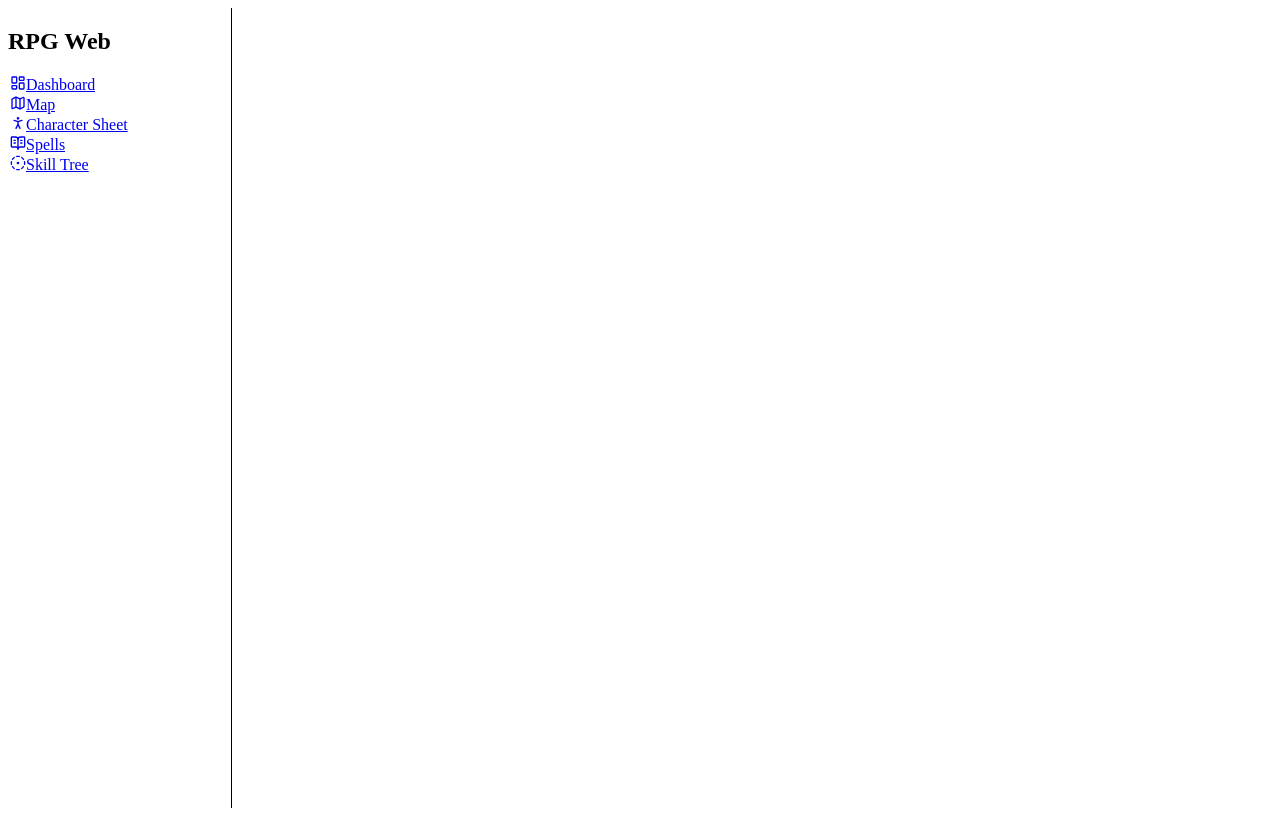
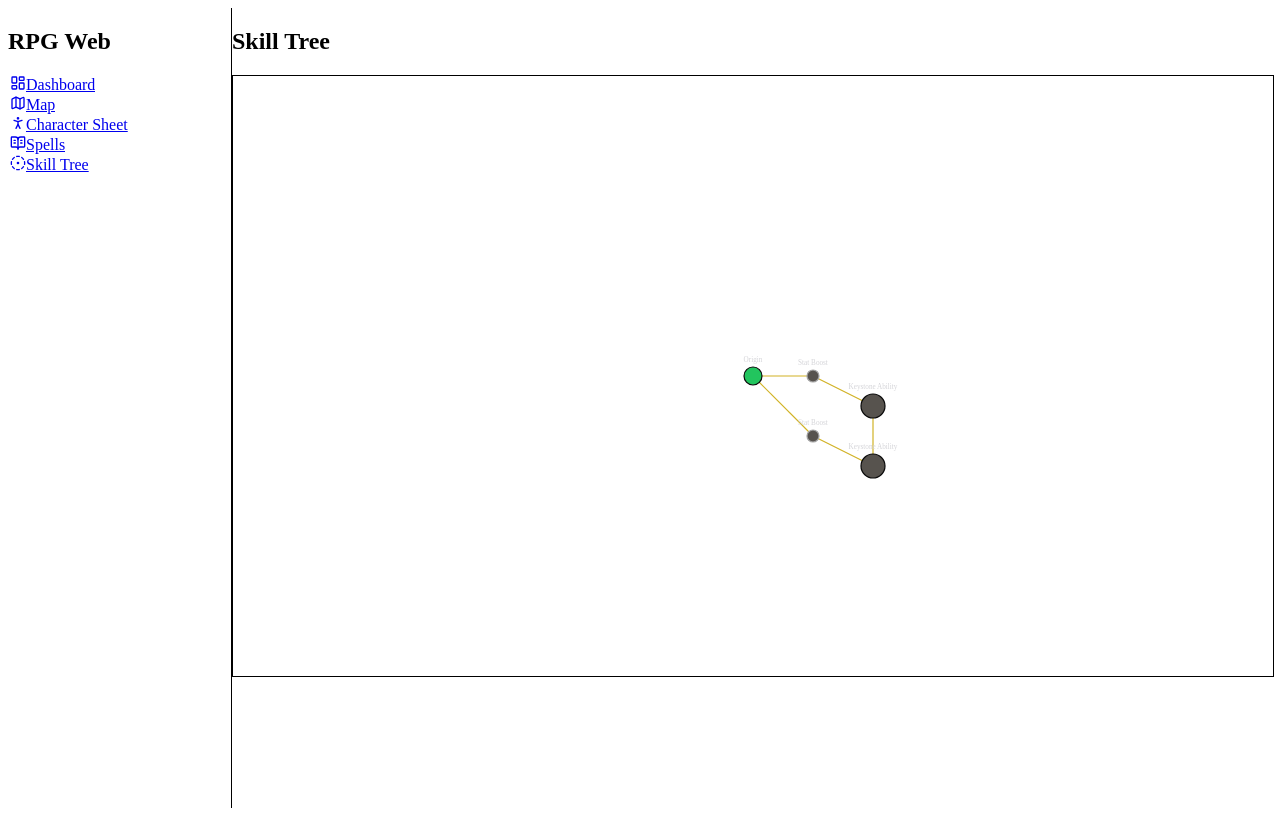
Before and after one commit to Myseriae/rpg-web, a React (Vite) app: page /skill-tree in a window 1280 px wide. Built offline with nearby package versions, Linux system fonts and the light colour scheme.

Commit message:
SkillTree demo ready

```diff
--- /dev/null
+++ b/src/features/skilltree/components/SkillTreeCanvas.tsx
@@ -0,0 +1,88 @@
+import type { SkillTree, SkillNode, NodeId } from "../types";
+
+type Props = {
+  tree: SkillTree;
+  unlockedNodes: Set<NodeId>;
+  canUnlock: (n: NodeId) => boolean;
+  onNodeClick: (id: NodeId) => void;
+};
+
+export default function SkillTreeCanvas({
+  tree,
+  unlockedNodes,
+  canUnlock,
+  onNodeClick,
+}: Props) {
+  const byId = new Map(tree.nodes.map((n) => [n.id, n]));
+
+  const radius = (kind: SkillNode["kind"]) =>
+    kind === "start" ? 15 : kind === "keystone" ? 20 : 10;
+
+  return (
+    <svg
+      viewBox="0 0 1000 1000"
+      className="w-full h-[600px] bg-zinc-950 rounded-xl border border-zinc-800"
+    >
+      {tree.nodes.map((a) =>
+        a.links
+          .filter((bid) => a.id < bid) // draw once
+          .map((bid) => {
+            const b = byId.get(bid)!;
+            return (
+              <line
+                key={`${a.id}-${b.id}`}
+                x1={a.pos.x}
+                y1={a.pos.y}
+                x2={b.pos.x}
+                y2={b.pos.y}
+                stroke="#d1b225ff"
+                strokeWidth={2}
+                strokeLinecap="round"
+              />
+            );
+          }),
+      )}
+      {tree.nodes.map((n) => {
+        const r = radius(n.kind);
+
+        const isStart = n.kind === "start";
+        const isOn = unlockedNodes.has(n.id);
+
+        // Only show “unlockable” state for nodes that are NOT start and NOT already on
+        const canOn = !isStart && !isOn && canUnlock(n.id);
+
+        const fill = isStart ? "#22c55e" : isOn ? "#eab308ff" : "#57534e";
+        const stroke = canOn ? "#a3a3a3" : "#0a0a0a";
+        const cursor = canOn ? "pointer" : "default";
+
+        const handleClick = () => {
+          if (!isStart) onNodeClick(n.id); // start cannot be clicked
+        };
+
+        return (
+          <g key={n.id}>
+            <circle
+              cx={n.pos.x}
+              cy={n.pos.y}
+              r={r}
+              fill={fill}
+              stroke={stroke}
+              strokeWidth={2}
+              style={{ cursor }}
+              onClick={handleClick}
+            />
+            <text
+              x={n.pos.x}
+              y={n.pos.y - (r + 8)}
+              textAnchor="middle"
+              fontSize={12}
+              fill="#d4d4d8"
+            >
+              {n.title}
+            </text>
+          </g>
+        );
+      })}
+    </svg>
+  );
+}
--- a/src/features/skilltree/data.ts
+++ b/src/features/skilltree/data.ts
@@ -1,9 +1,8 @@
-import type { SkillNode } from "./types";
-import type { NodeId } from "./types";
+import type { SkillTree, SkillNode, NodeId } from "./types";
 
 const nodes: SkillNode[] = [
   {
-    id: "start",
+    id: "1",
     title: "Origin",
     kind: "start",
     pos: { x: 500, y: 500 },
@@ -12,7 +11,7 @@ const nodes: SkillNode[] = [
     effect: { charisma: 1 },
   },
   {
-    id: "stat1",
+    id: "2",
     title: "Stat Boost",
     kind: "stat",
     pos: { x: 600, y: 500 },
@@ -21,7 +20,7 @@ const nodes: SkillNode[] = [
     effect: { strength: 1 },
   },
   {
-    id: "stat2",
+    id: "3",
     title: "Stat Boost",
     kind: "stat",
     pos: { x: 600, y: 600 },
@@ -30,7 +29,7 @@ const nodes: SkillNode[] = [
     effect: { dexterity: 1 },
   },
   {
-    id: "keystone1",
+    id: "4",
     title: "Keystone Ability",
     kind: "keystone",
     pos: { x: 700, y: 550 },
@@ -39,7 +38,7 @@ const nodes: SkillNode[] = [
     effect: { constitution: 2 },
   },
   {
-    id: "keystone2",
+    id: "5",
     title: "Keystone Ability",
     kind: "keystone",
     pos: { x: 700, y: 650 },
@@ -57,11 +56,11 @@ function connect(a: SkillNode, b: SkillNode) {
   if (!b.links.includes(a.id)) b.links.push(a.id);
 }
 
-connect(byId.get("start")!, byId.get("stat1")!);
-connect(byId.get("start")!, byId.get("stat2")!);
-connect(byId.get("stat1")!, byId.get("keystone1")!);
-connect(byId.get("stat2")!, byId.get("keystone2")!);
-connect(byId.get("keystone1")!, byId.get("keystone2")!);
+connect(byId.get("1")!, byId.get("2")!);
+connect(byId.get("1")!, byId.get("3")!);
+connect(byId.get("2")!, byId.get("4")!);
+connect(byId.get("3")!, byId.get("5")!);
+connect(byId.get("4")!, byId.get("5")!);
 
 function validateLinks(nodes: SkillNode[]) {
   for (const n of nodes) {
--- a/src/pages/SkillTree.tsx
+++ b/src/pages/SkillTree.tsx
@@ -1,6 +1,52 @@
+import type { NodeId } from "../features/skilltree/types";
 import { TREE } from "../features/skilltree/data";
+import SkillTreeCanvas from "../features/skilltree/components/SkillTreeCanvas";
+import { useState, useMemo } from "react";
 
 export default function SkillTree() {
-  console.log("Skill nodes:", TREE.nodes, TREE.nodes.length);
-  return <div></div>;
+  const [unlockedNodes, setUnlockedNodes] = useState<Set<NodeId>>(
+    new Set(["1"]),
+  );
+  const [points, setPoints] = useState(5);
+
+  const byId = useMemo(() => new Map(TREE.nodes.map((n) => [n.id, n])), []);
+
+  const totalCost = useMemo(() =>
+    TREE.nodes
+      .filter((n) => unlockedNodes.has(n.id) && n.cost > 0)
+      .reduce((sum, n) => sum + n.cost, 0),
+      [unlockedNodes]
+  );
+
+  const pointsLeft = points - totalCost;
+
+  const isAdjacent = (n: NodeId) => {
+    const node = byId.get(n);
+    if (!node) return false;
+    return node.links.some((linkId) => unlockedNodes.has(linkId));
+  }
+
+  const canUnlock = (n: NodeId) => {
+    const node = byId.get(n);
+    if (!node) return false;
+    if (unlockedNodes.has(n)) return true;
+    if (node.cost < pointsLeft && isAdjacent(n)) return true;
+    return false;
+  }
+
+  function onNodeClick(id: NodeId) {
+    if (id === "1") return; // cannot toggle start node
+    const next = new Set(unlockedNodes);
+    if (next.has(id)) {
+      if (id !== "1") next.delete(id);
+    } else if (canUnlock(id)) next.add(id);
+    setUnlockedNodes(next);
+  }
+
+  return (
+    <section>
+      <h1 className="text-2xl font-semibold mb-4">Skill Tree</h1>
+      <SkillTreeCanvas tree={TREE} unlockedNodes={unlockedNodes} canUnlock={canUnlock} onNodeClick={onNodeClick} />
+    </section>
+  );
 }
```
